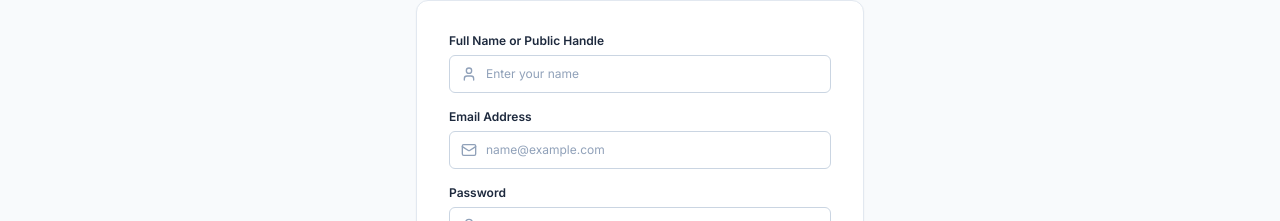
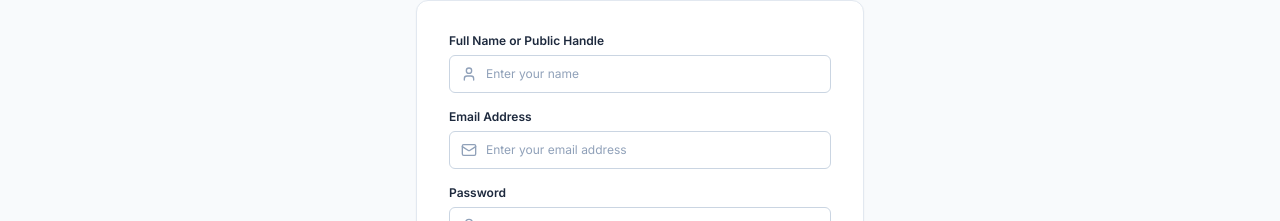
Before and after one commit to Algorithm-Artist-ctrl/CitizenCivic, a React (Vite) app in the folder frontend/: page /register in a window 1280 px wide. Shown: the part 380-601 px from the top of the page. Built offline with nearby package versions, Linux system fonts and the light colour scheme; no server answers.

Commit message:
chore: remove example emails from form placeholders

```diff
--- a/frontend/src/i18n/en.json
+++ b/frontend/src/i18n/en.json
@@ -363,7 +363,7 @@
     "hidePassword": "Hide password",
     "register": "Create Account",
     "email": "Email Address",
-    "emailPlaceholder": "you@example.com",
+    "emailPlaceholder": "Enter your email address",
     "password": "Password",
     "passwordPlaceholder": "Enter your password",
     "confirmPassword": "Confirm Password",
--- a/frontend/src/i18n/hi.json
+++ b/frontend/src/i18n/hi.json
@@ -363,7 +363,7 @@
     "hidePassword": "पासवर्ड छिपाएं",
     "register": "खाता बनाएं",
     "email": "ईमेल पता",
-    "emailPlaceholder": "you@example.com",
+    "emailPlaceholder": "अपना ईमेल पता दर्ज करें",
     "password": "पासवर्ड",
     "passwordPlaceholder": "अपना पासवर्ड दर्ज करें",
     "confirmPassword": "पासवर्ड की पुष्टि करें",
--- a/frontend/src/pages/RegisterPage.tsx
+++ b/frontend/src/pages/RegisterPage.tsx
@@ -198,7 +198,7 @@ export const RegisterPage: React.FC = () => {
                     required
                     value={email}
                     onChange={(e) => setEmail(e.target.value)}
-                    placeholder="name@example.com"
+                    placeholder="Enter your email address"
                     className="w-full rounded-md border border-slate-300 py-2.5 pl-9 pr-3 text-xs text-slate-900 placeholder:text-slate-400 focus:border-slate-900 focus:outline-hidden"
                   />
                 </div>
```
